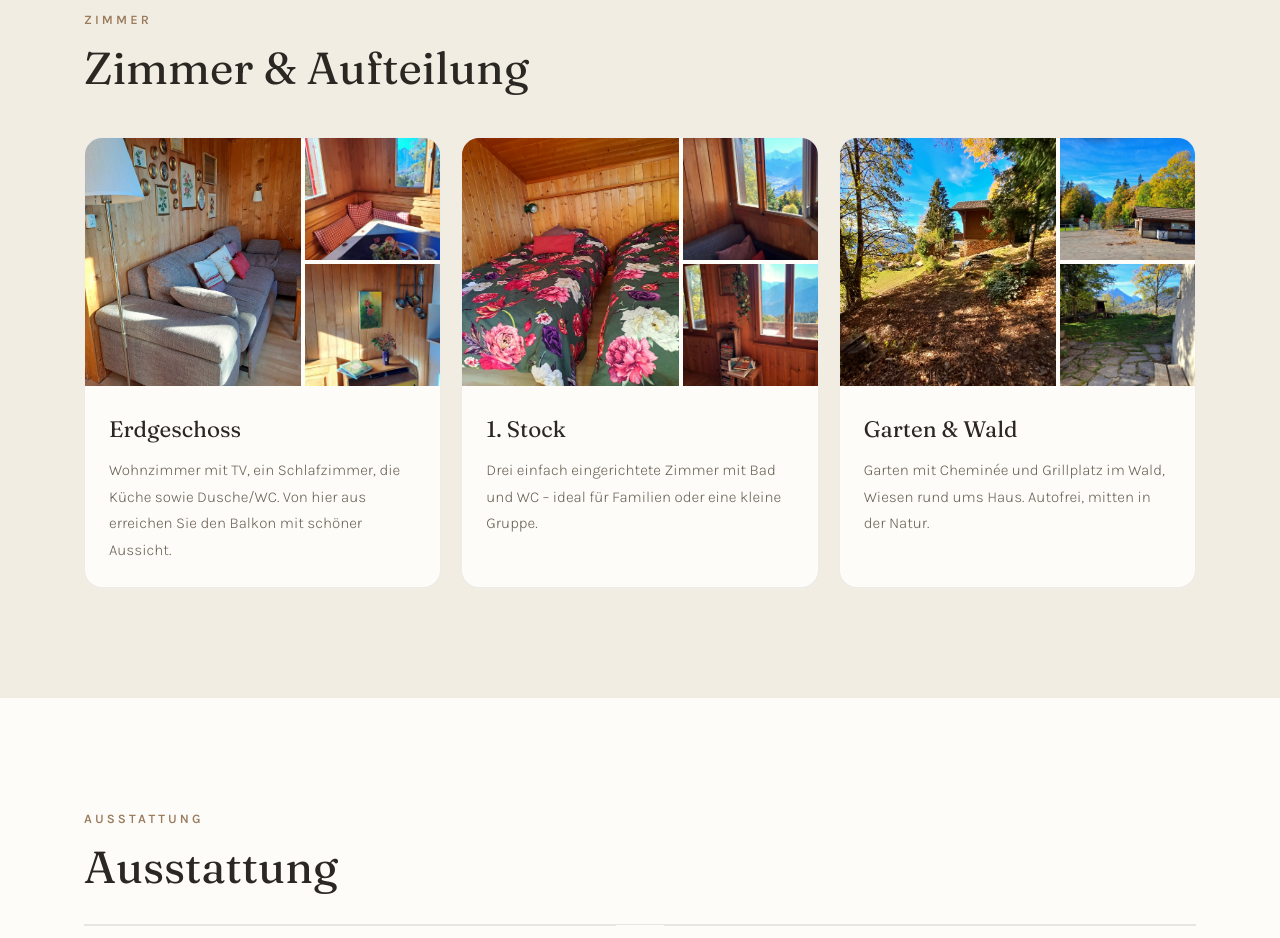
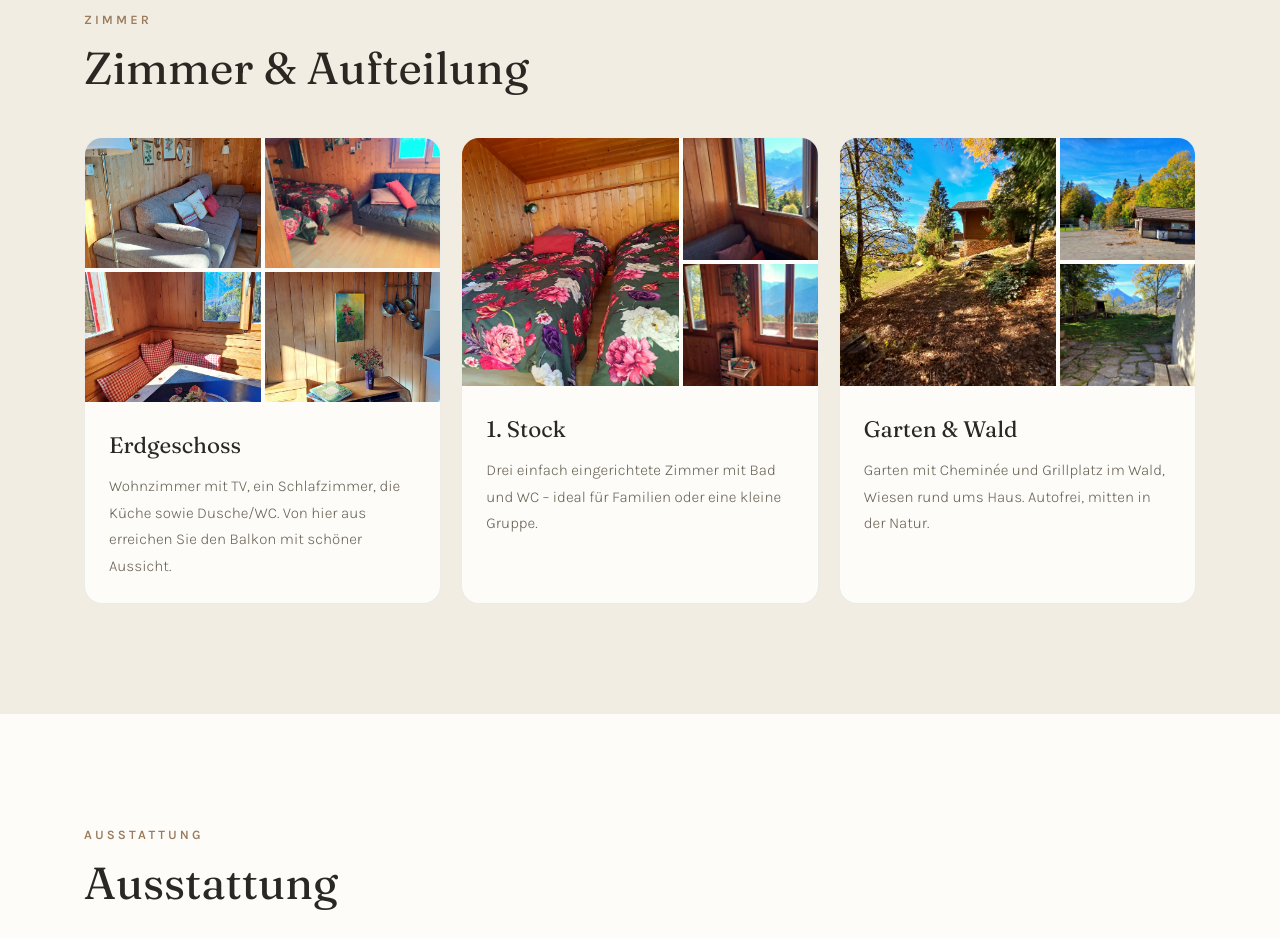
Before and after one commit to olafderzweite730/Heidi-Chalet, a plain HTML site: page chalet.html in a window 1280 px wide. Shown: the part 1720-2658 px from the top of the page. Drawn offline with Linux system fonts and the light colour scheme.

Commit message:
Erdgeschoss-Karte mit vier Bildern inkl. Sofa+Bett-Zimmer (EG)
Co-authored-by: olafderzweite730 <olafderzweite730@users.noreply.github.com>

```diff
--- a/chalet.html
+++ b/chalet.html
@@ -56,8 +56,9 @@
     <h2 class="section-title" data-i18n="rooms_title">Zimmer &amp; Aufteilung</h2>
     <div class="cards">
       <div class="card">
-        <div class="card-images">
+        <div class="card-images four">
           <img src="images/photo-28.jpg" alt="Wohnzimmer im Erdgeschoss" loading="lazy">
+          <img src="images/photo-19.jpg" alt="Schlafzimmer mit Sofa im Erdgeschoss" loading="lazy">
           <img src="images/photo-27.jpg" alt="Sitzplatz im Erdgeschoss" loading="lazy">
           <img src="images/photo-25.jpg" alt="Küche im Erdgeschoss" loading="lazy">
         </div>
--- a/css/style.css
+++ b/css/style.css
@@ -264,6 +264,13 @@ img { display: block; max-width: 100%; }
 .card-images img { width: 100%; height: 100%; object-fit: cover; display: block; }
 
 .card-images img:first-child { grid-row: span 2; }
+
+.card-images.four {
+  grid-template-columns: 1fr 1fr;
+  grid-auto-rows: 130px;
+}
+
+.card-images.four img:first-child { grid-row: span 1; }
 
 .card-body { padding: 24px; }
 
```
